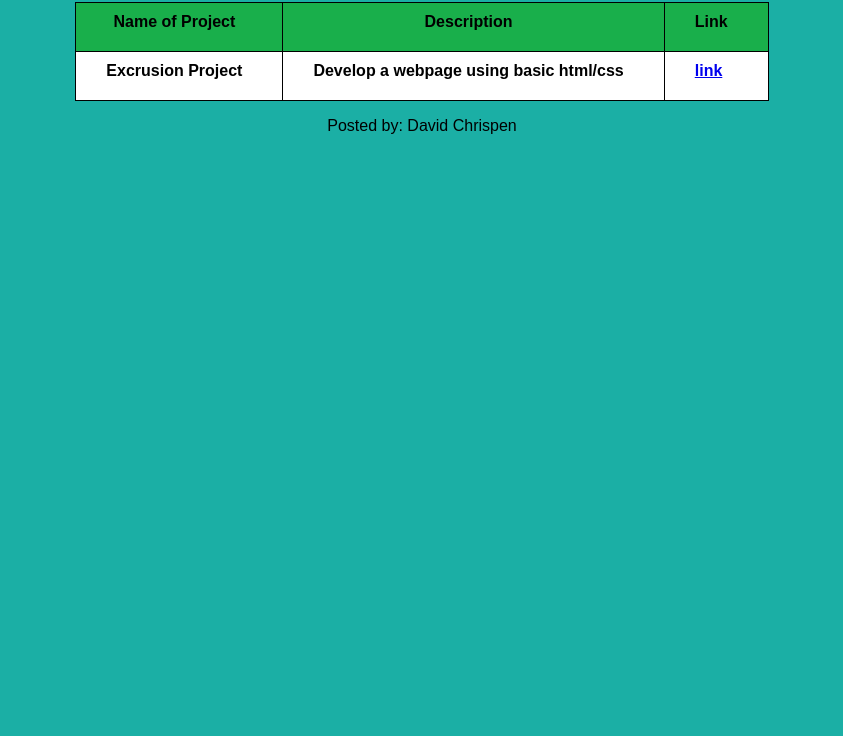
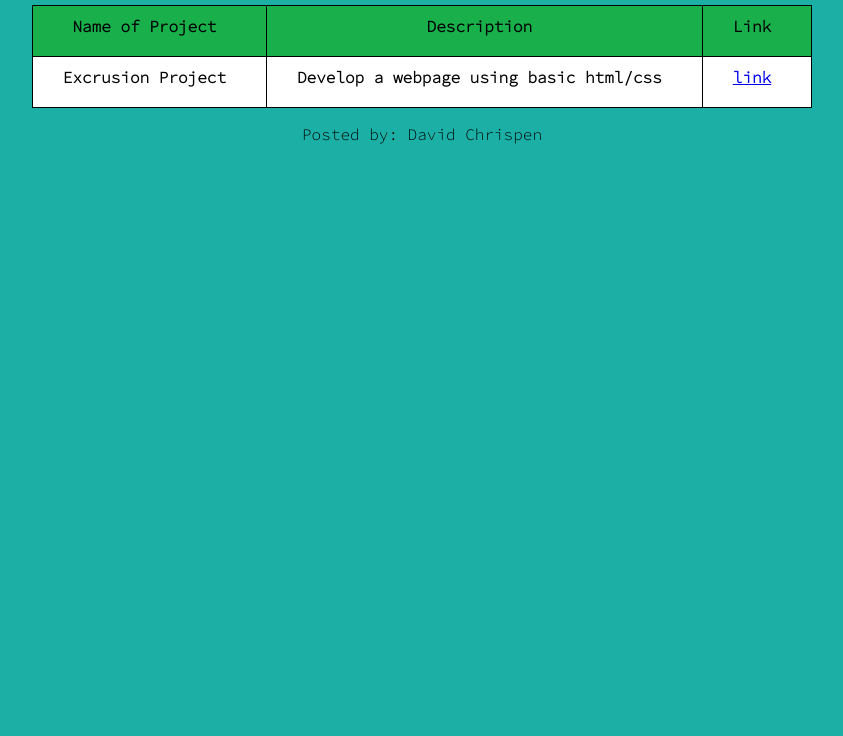
Before and after one commit to dcchrispen/dcchrispen.github.io, a plain HTML site: page index.html in a window 1280 px wide. Shown: the part 64-800 px from the top of the page, without its empty margins (218-1061 px from the left). Drawn offline with Linux system fonts and the light colour scheme.

Commit message:
font change

```diff
--- a/index.html
+++ b/index.html
@@ -1,6 +1,9 @@
 <html>
   <head>
     <link rel="stylesheet" href="style.css">
+<link rel="preconnect" href="https://fonts.googleapis.com">
+<link rel="preconnect" href="https://fonts.gstatic.com" crossorigin>
+<link href="https://fonts.googleapis.com/css2?family=Source+Code+Pro:wght@300&display=swap" rel="stylesheet">
   </head>
   <body>
 
--- a/style.css
+++ b/style.css
@@ -12,7 +12,7 @@ th, td {
 }
 html {
 	background-color: 1bafa5;
-	font-family: Grande, sans-serif;
+	font-family: 'Source Code Pro', monospace;
 	text-align: center;
 }
 tr:nth-child(even) {
```
